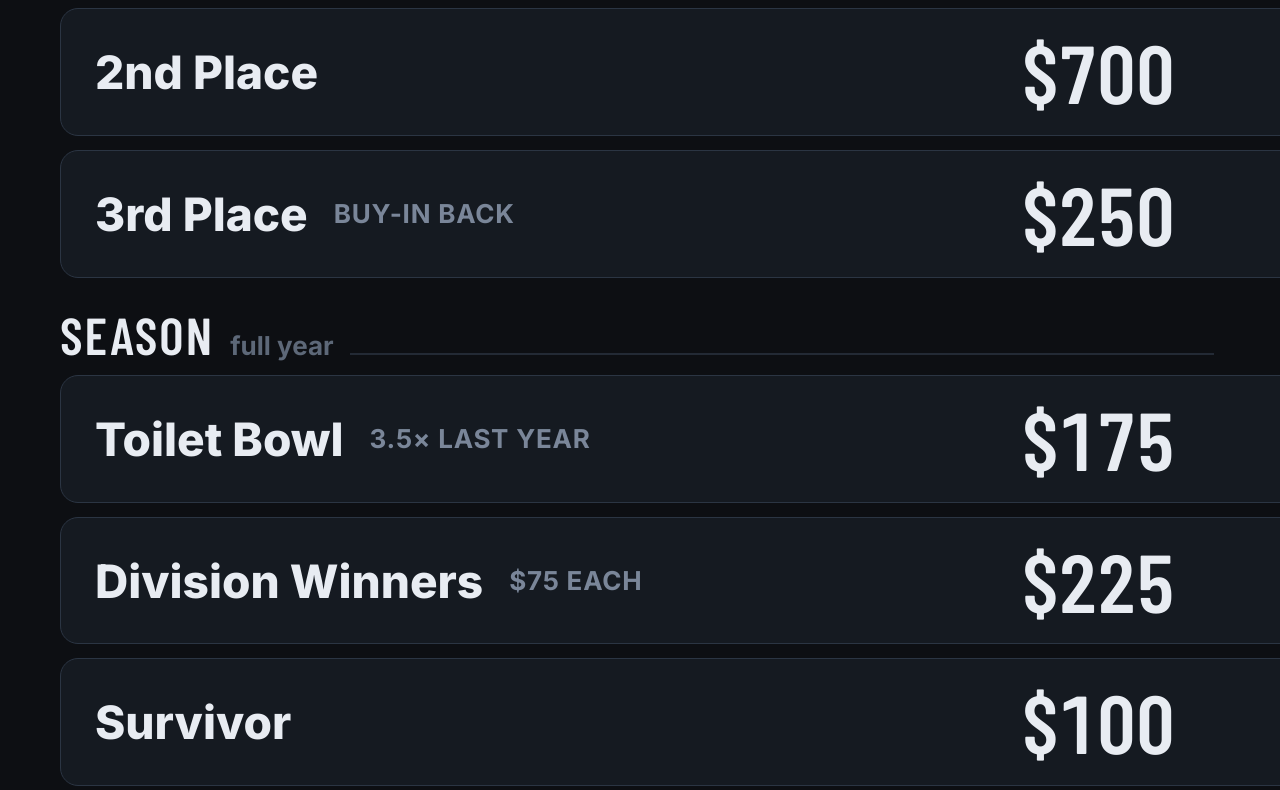
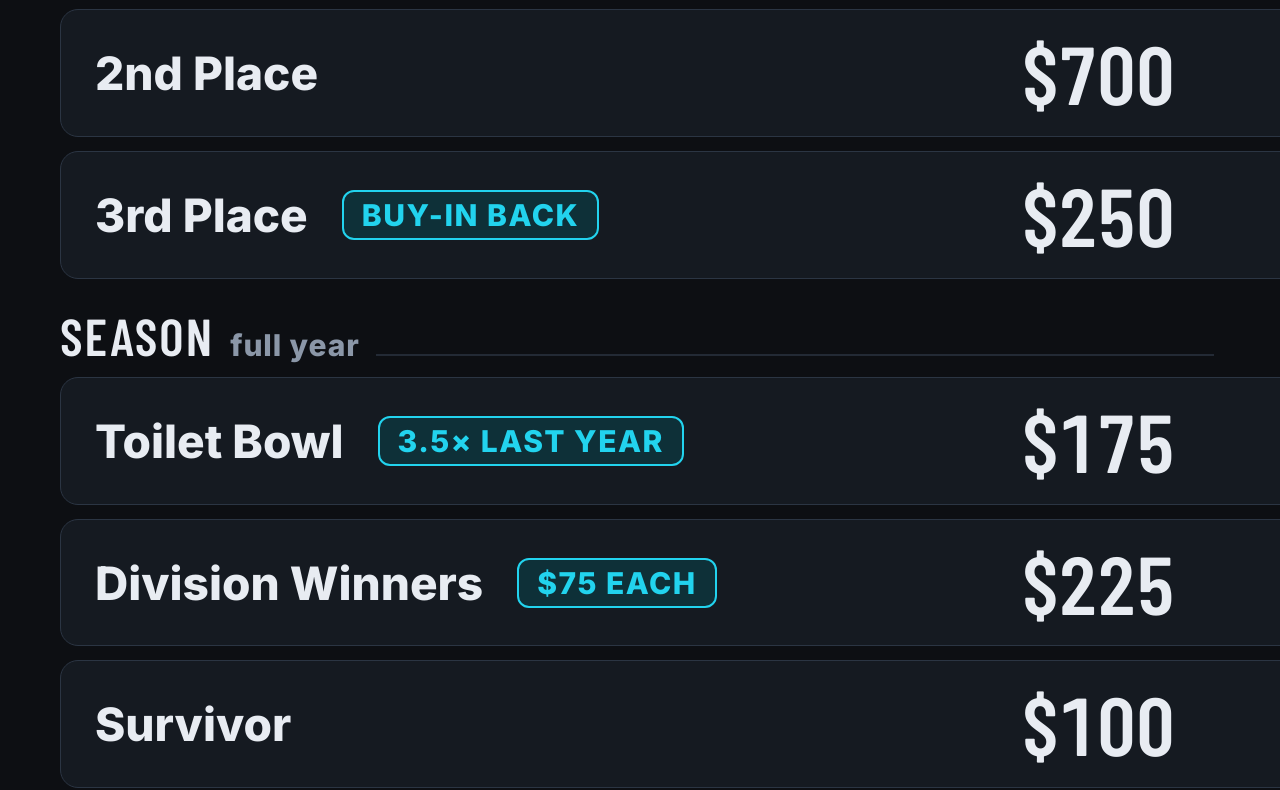
Before and after one commit to jerome88343/ff-keepers, a plain HTML site: page league-docs/payout-card-source.html in a window 1280 px wide. Shown: the part 757-1547 px from the top of the page. Drawn offline with nearby package versions, Linux system fonts and the light colour scheme.

Commit message:
sub-labels as bright cyan badges

```diff
--- a/league-docs/payout-card-source.html
+++ b/league-docs/payout-card-source.html
@@ -13,13 +13,14 @@ h1{font-family:'Barlow Condensed',sans-serif;font-size:126px;line-height:.95;tex
 .grp{margin-bottom:30px}
 .gh{display:flex;align-items:baseline;gap:16px;margin-bottom:14px}
 .gt{font-family:'Barlow Condensed',sans-serif;font-size:52px;text-transform:uppercase;letter-spacing:.04em;line-height:1}
-.gs{font-size:26px;color:#5d6878;font-weight:700}
+.gs{font-size:30px;color:#8b97a8;font-weight:800;letter-spacing:.03em}
 .gline{flex:1;height:2px;background:#232a35}
 .wash{font-size:26px;color:#e08a8a;font-weight:800;letter-spacing:.12em;width:210px;text-align:right}
 .row{display:flex;align-items:center;gap:20px;background:#151a21;border:1px solid #2b3543;border-radius:18px;padding:26px 34px;margin-bottom:14px}
 .row.hero{background:#12232a;border-color:#22d3ee}
 .row .nm{font-size:46px;font-weight:800;line-height:1}
-.row .sub{font-size:26px;color:#7a8699;font-weight:700;letter-spacing:.03em;text-transform:uppercase;margin-left:6px}
+.row .sub{font-size:30px;color:#22d3ee;font-weight:800;letter-spacing:.05em;text-transform:uppercase;margin-left:14px;
+ background:#0e3038;border:2px solid #22d3ee;padding:8px 18px;border-radius:12px;line-height:1}
 .row .amt{margin-left:auto;font-family:'Barlow Condensed',sans-serif;font-size:82px;line-height:.9;font-variant-numeric:tabular-nums}
 .row.hero .amt{color:#22d3ee;font-size:104px}
 .row .was{font-family:'Barlow Condensed',sans-serif;font-size:58px;line-height:.9;color:#e08a8a;font-weight:700;
```
